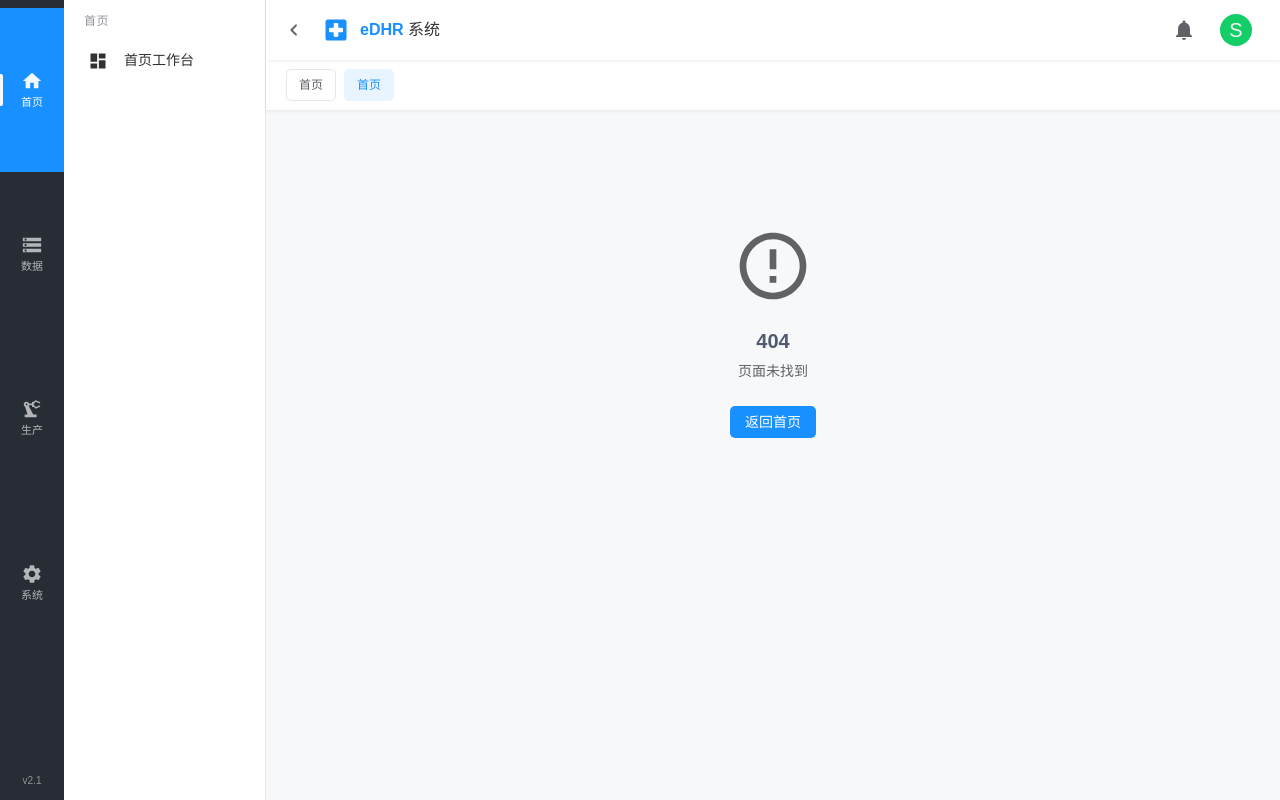
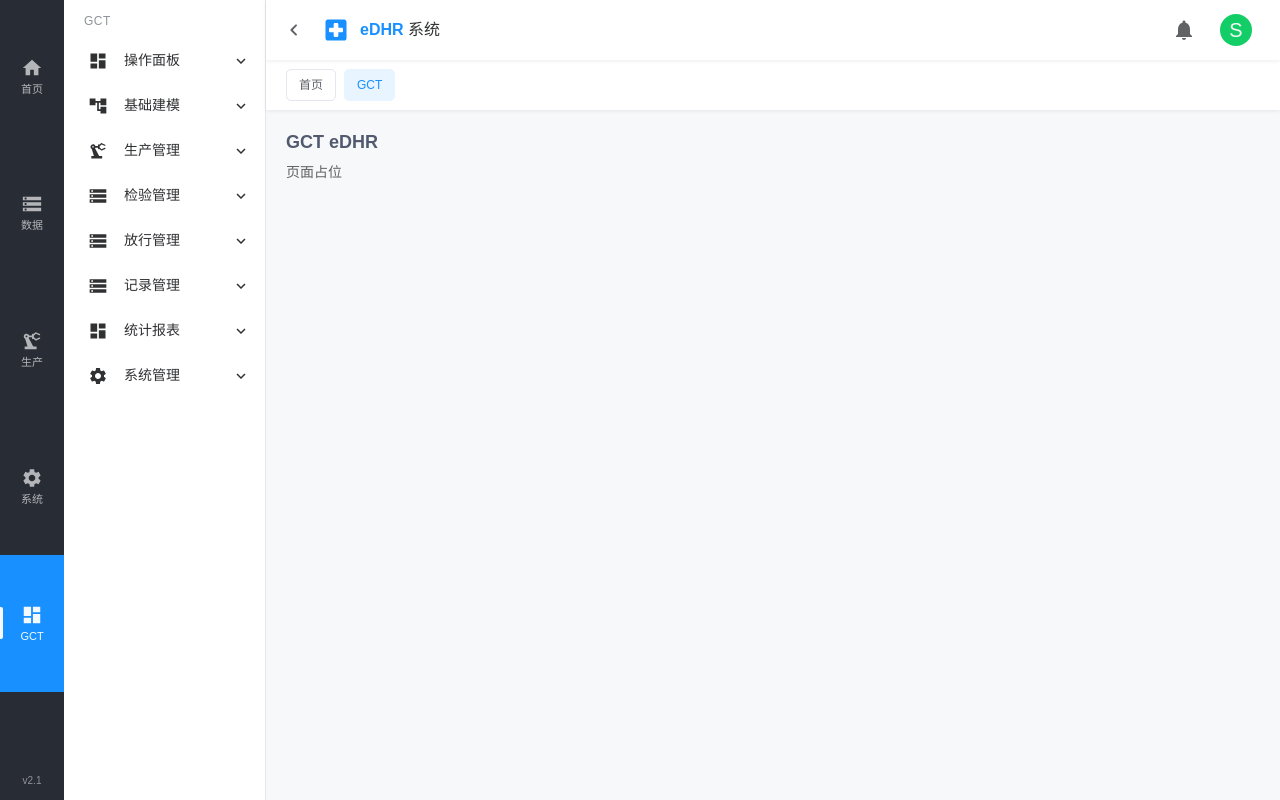
Before and after one commit to IvenYi/edhr-nexus-frontend, a React (Vite) app in the folder gmp-platform/frontend/: page /gct-edhr in a window 1280 px wide. Before the commit this address had no page. Built offline with nearby package versions, Linux system fonts and the light colour scheme; sample sign-in values are in the browser's storage.

Commit message:
feat: mount gct edhr routes and menus

```diff
--- a/gmp-platform/frontend/src/components/shared/AppLayout.tsx
+++ b/gmp-platform/frontend/src/components/shared/AppLayout.tsx
@@ -53,6 +53,12 @@ const ICON_MAP: Record<string, React.ReactNode> = {
   Settings: <Settings />,
 };
 
+const FALLBACK_ICON = <Settings />;
+
+function getIcon(iconName?: string): React.ReactNode {
+  return iconName ? ICON_MAP[iconName] || FALLBACK_ICON : FALLBACK_ICON;
+}
+
 // ============================================================
 // Helper functions
 // ============================================================
@@ -62,6 +68,7 @@ function getModuleIdByPath(pathname: string): string {
   if (pathname.startsWith('/master-data')) return 'data';
   if (pathname.startsWith('/workflow')) return 'production';
   if (pathname.startsWith('/system')) return 'system';
+  if (pathname.startsWith('/gct-edhr')) return 'gct-edhr';
   return 'home';
 }
 
@@ -172,9 +179,11 @@ export default function AppLayout() {
 
   const activeModule: SidebarModule =
     SIDEBAR_MODULES.find((m) => m.id === activeModuleId) || SIDEBAR_MODULES[0];
+  const currentModuleForPath: SidebarModule =
+    SIDEBAR_MODULES.find((m) => m.id === autoModuleId) || SIDEBAR_MODULES[0];
   const sidebarTotalWidth = MODULE_BAR_WIDTH + (funcMenuOpen ? FUNC_MENU_WIDTH : 0);
   const effectiveSidebarWidth = isMobile ? 0 : sidebarTotalWidth;
-  const currentPageTitle = getCurrentPageTitle(activeModule, location.pathname);
+  const currentPageTitle = getCurrentPageTitle(currentModuleForPath, location.pathname);
 
   return (
     <Box sx={{ display: 'flex', minHeight: '100vh' }}>
@@ -430,7 +439,7 @@ export default function AppLayout() {
                     },
                   }}
                 >
-                  {ICON_MAP[module.icon] || <Settings />}
+                  {getIcon(module.icon)}
                 </ListItemIcon>
                 <Typography
                   variant="caption"
@@ -568,7 +577,7 @@ export default function AppLayout() {
                           '& .MuiSvgIcon-root': { fontSize: 20 },
                         }}
                       >
-                        {ICON_MAP[menu.icon] || <Settings />}
+                        {getIcon(menu.icon)}
                       </ListItemIcon>
                     )}
                     <ListItemText
--- /dev/null
+++ b/gmp-platform/frontend/src/features/gct-edhr/pages/GenericEdhrPage.tsx
@@ -0,0 +1,14 @@
+import { Box, Typography } from '@mui/material';
+
+export default function GenericEdhrPage() {
+  return (
+    <Box>
+      <Typography variant="h5" sx={{ mb: 1, fontWeight: 600 }}>
+        GCT eDHR
+      </Typography>
+      <Typography color="text.secondary">
+        页面占位
+      </Typography>
+    </Box>
+  );
+}
--- a/gmp-platform/frontend/src/router/index.tsx
+++ b/gmp-platform/frontend/src/router/index.tsx
@@ -6,6 +6,7 @@ import AppLayout from '@/components/shared/AppLayout';
 import NotFoundPage from '@/pages/NotFoundPage';
 
 const DashboardPage = lazy(() => import('@/pages/dashboard/DashboardPage'));
+const GenericEdhrPage = lazy(() => import('@/features/gct-edhr/pages/GenericEdhrPage'));
 
 const ReviewTemplateList = lazy(() => import('@/pages/workflow-center/ReviewTemplateList'));
 const ReviewTemplateEditor = lazy(() => import('@/pages/workflow-center/ReviewTemplateEditor'));
@@ -101,6 +102,7 @@ const AppRouter = () => {
           <Route path="signatures" element={<Suspense fallback={<Loading />}><SignatureLogPage /></Suspense>} />
           <Route path="form-templates" element={<Suspense fallback={<Loading />}><FormTemplatePage /></Suspense>} />
         </Route>
+        <Route path="gct-edhr/*" element={<Suspense fallback={<Loading />}><GenericEdhrPage /></Suspense>} />
         <Route path="*" element={<NotFoundPage />} />
       </Route>
     </Routes>
--- a/gmp-platform/frontend/src/utils/constants.ts
+++ b/gmp-platform/frontend/src/utils/constants.ts
@@ -1,3 +1,5 @@
+import { GCT_EDHR_MENU_MODULE } from '@/features/gct-edhr/metadata/generatedMenus';
+
 // ============================================================
 // Status Enum Maps (label + MUI color)
 // ============================================================
@@ -180,4 +182,5 @@ export const SIDEBAR_MODULES: SidebarModule[] = [
       },
     ],
   },
+  GCT_EDHR_MENU_MODULE,
 ];
```
Also changed, not shown: gmp-platform/frontend/scripts/verify-gct-edhr-coverage.mjs (+39 -0 lines).
